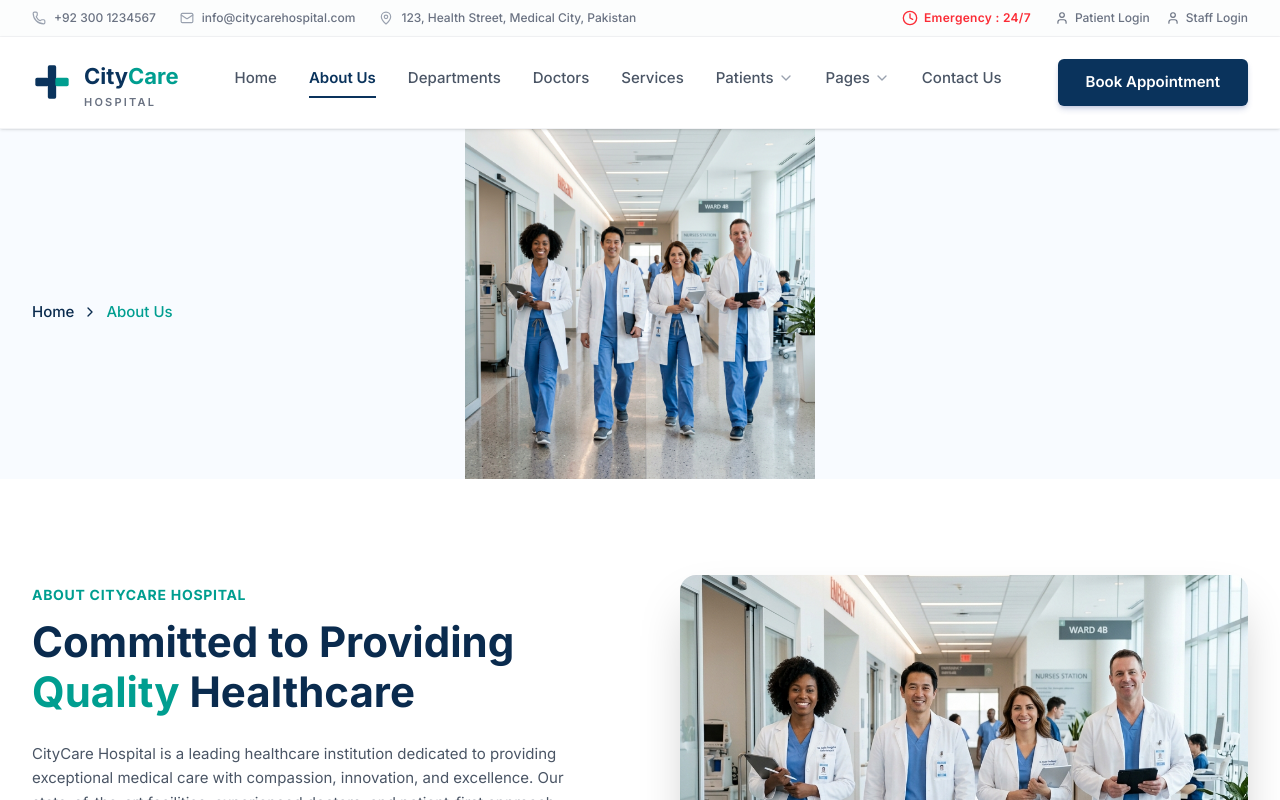
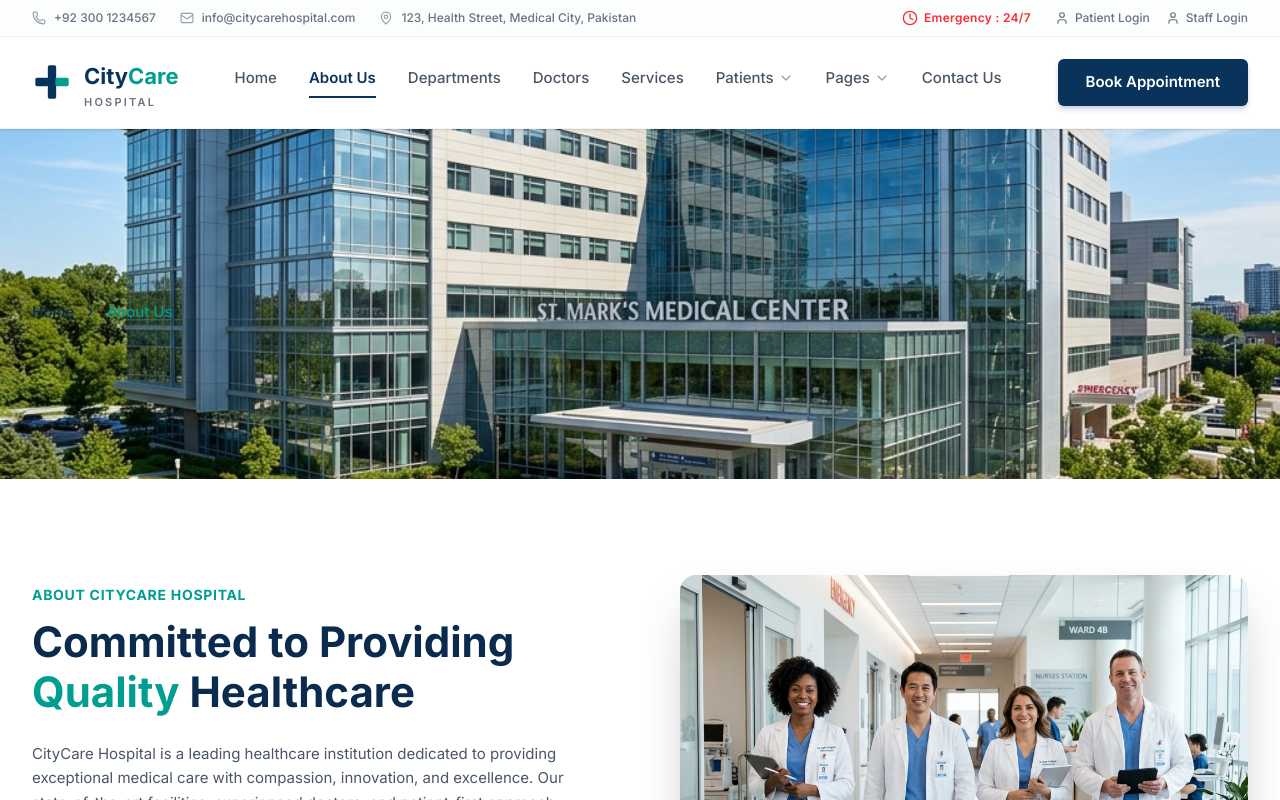
Before and after one commit to codedbyaman09-coder/hospital-management-system-, a Next.js app: page /about in a window 1280 px wide. Shown: the top 800 px of the page. Built offline with nearby package versions, Linux system fonts and the light colour scheme.

Commit message:
website change about page

```diff
--- a/src/features/about/AboutHero.tsx
+++ b/src/features/about/AboutHero.tsx
@@ -8,11 +8,11 @@
       {/* Background Image Full Width without any white shadow/gradient */}
       <div className="absolute inset-0 w-full h-full z-0">
         <Image
-          src="/images/about_team.png"
-          alt="Medical Team"
+          src="/images/about_hero_bg.png"
+          alt="CityCare Hospital Building"
           fill
-          sizes="(max-width: 768px) 100vw, 50vw"
-          className="object-contain object-bottom"
+          sizes="100vw"
+          className="object-cover object-center"
           priority
         />
       </div>
```
